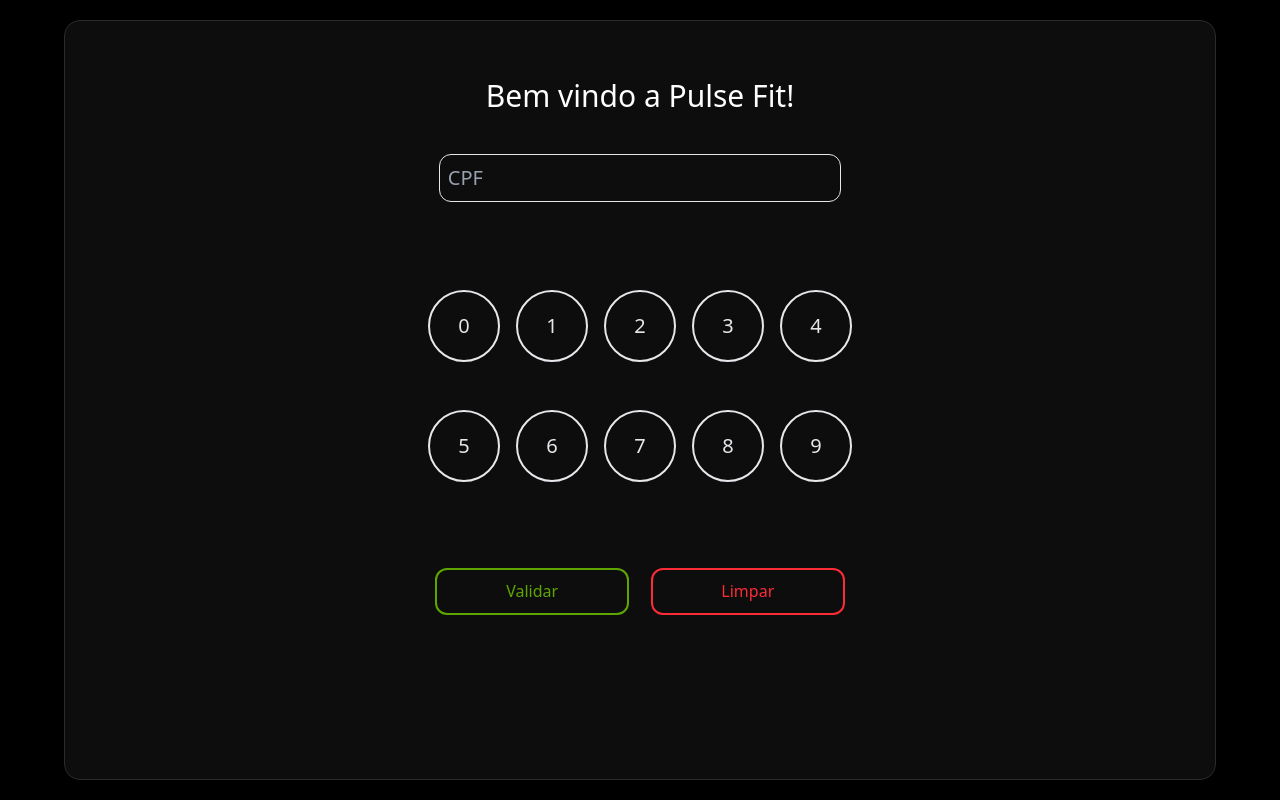
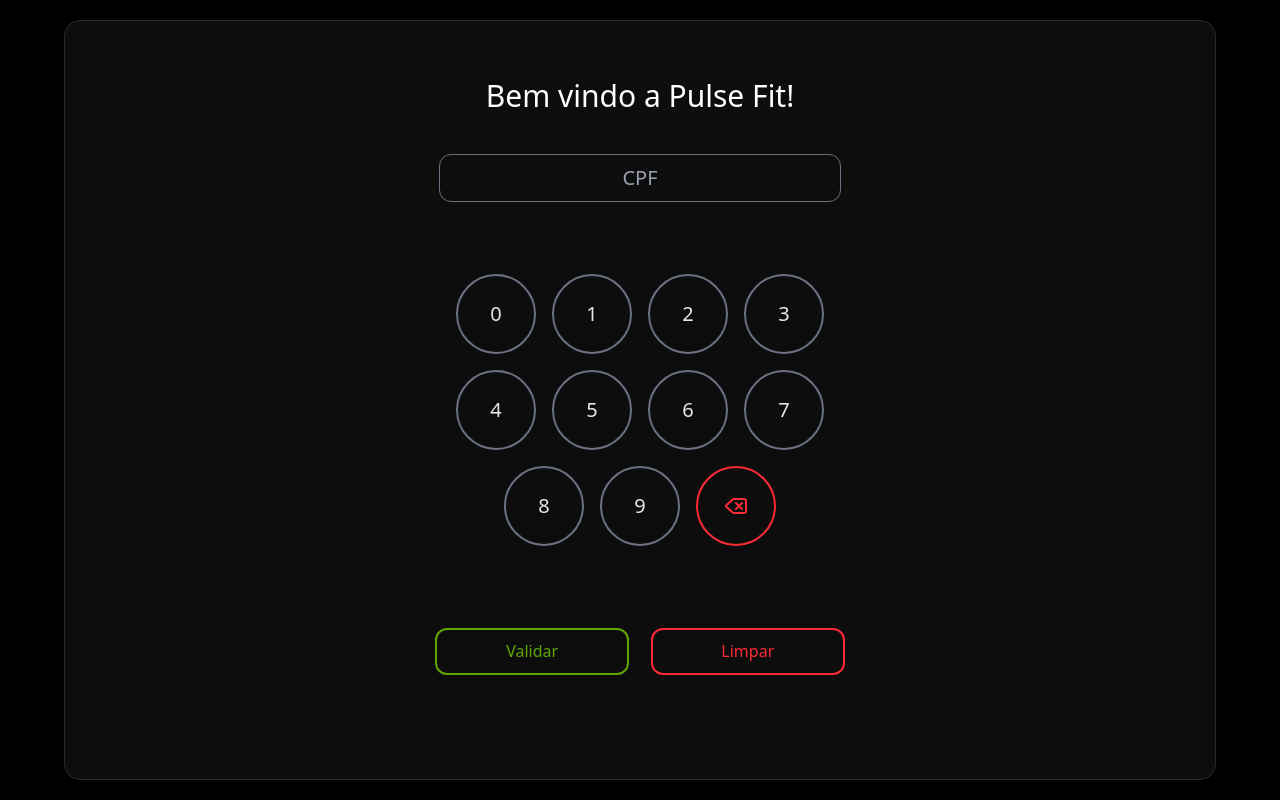
Before and after one commit to joazao-pedroso/projeto-acedemia-users, a Next.js app: page / in a window 1280 px wide. Built offline with nearby package versions, Linux system fonts and the light colour scheme.

Commit message:
mask upd

```diff
--- a/src/app/layout.tsx
+++ b/src/app/layout.tsx
@@ -1,22 +1,19 @@
 import type { Metadata } from "next";
-import { Geist, Geist_Mono, Inter } from "next/font/google";
+import { Geist, Geist_Mono } from "next/font/google";
 import "./globals.css";
 
 const geistSans = Geist({
   variable: "--font-geist-sans",
   subsets: ["latin"],
 });
-const inter = Inter({
-  variable: "--font-inter",  // Variável para a fonte Inter
-  subsets: ["latin"],
-});
+
 const geistMono = Geist_Mono({
   variable: "--font-geist-mono",
   subsets: ["latin"],
 });
 
 export const metadata: Metadata = {
-  title: "Create Next App",
+  title: "Pulse Fit",
   description: "Generated by create next app",
 };
 
--- a/src/app/page.tsx
+++ b/src/app/page.tsx
@@ -1,9 +1,23 @@
 'use client'
 
-import { useState } from "react";
+import { useState } from "react"
+import { Delete } from 'lucide-react'
 
 export default function Home() {
   const [cpf, setCPF] = useState('')
+  const handleCPFChange = (e: React.ChangeEvent<HTMLInputElement>) => {
+    const raw = e.target.value.replace(/\D/g, '')
+    if (raw.length <= 11) {
+      const formatted = raw
+        .replace(/(\d{3})(\d)/, '$1.$2')
+        .replace(/(\d{3})(\d)/, '$1.$2')
+        .replace(/(\d{3})(\d{1,2})$/, '$1-$2');
+
+      e.target.value = formatted;
+      setCPF(raw)
+    }
+  }
+
   const [notFound, setNotFound] = useState(false)
   const [user, setUser] = useState<any>(null)
 
@@ -22,7 +36,9 @@
       }
       return
     }
-
+    const handleBackspace = () => {
+      setCPF((prev) => prev.slice(0, -1));
+    };
     let data = await response.json()
     setUser(data)
 
@@ -32,7 +48,7 @@
   }
 
   return (
-    <div className="flex h-screen bg-black w-full items-center justify-center text-white">
+    <div className="flex  h-screen bg-black w-full items-center justify-center text-white">
       <div className="h-[95%] py-10 shadow-2xl rounded-2xl bg-[#0d0d0d] border border-[#2a2a2a] w-[90%] flex items-center justify-center">
         <div className="lg:w-[50%] md:w-[75%] h-[95%] w-[75%] justify-center items-center flex flex-col">
 
@@ -86,16 +102,18 @@
           </div>
           ) : (
             <>
-              <h1 className="text-3xl mb-10">Bem vindo a Pulse Fit!</h1>
+            <h1 className="text-3xl mb-10 text-center text-white">Bem vindo a Pulse Fit!</h1>
+
             <div className="mb-5 input-text w-[70%] h-[20%]">
               <input
-                  type="number"
+                type="text"
+                max={11}
                 placeholder="CPF"
-                  value={cpf}
+                value={cpf.replace(/(\d{3})(\d)/, '$1.$2').replace(/(\d{3})(\d)/, '$1.$2').replace(/(\d{3})(\d{1,2})$/, '$1-$2')}
                 required
-                  max={11}
-                  onChange={(e) => setCPF(e.target.value)}
-                  className="w-full p-2 text-xl rounded-xl border h-12  border-gray-200 bg-transparet text-gray-200 placeholder-gray-400"
+                onChange={handleCPFChange}
+                className="w-full text-center p-2 text-xl rounded-xl border h-12 border-gray-500 bg-transparent text-gray-200 placeholder-gray-400
+                           transition duration-300 focus:outline-none focus:ring-2 focus:ring-lime-500 hover:border-lime-500"
               />
             </div>
 
@@ -107,27 +125,37 @@
                     type="button"
                     value={i}
                     onClick={() => setCPF(cpf + i)}
-                      className="border-2 hover:border-gray-500 cursor-pointer text-xl bg-transparent hover:bg-transparent text-gray-200 hover:text-gray-500 border-gray-200  rounded-[50%] w-12 h-12 md:w-20 md:h-20 lg:w-18 lg:h-18"
+                    className="border-2 cursor-pointer text-xl text-gray-200 border-gray-500 bg-transparent rounded-full
+                               w-12 h-12 md:w-20 md:h-20 transition duration-300
+                               hover:bg-lime-600 hover:text-white hover:border-lime-600 hover:shadow-lg hover:shadow-lime-500/30"
                   />
                 ))}
+              <button
+                  onClick={() => setCPF((prev) => prev.slice(0, -1))}
+                  className="border-2 cursor-pointer text-xl border-red-500 text-red-500 bg-transparent rounded-full w-12 h-12 md:w-20 md:h-20 flex items-center justify-center transition duration-30 hover:bg-red-500 hover:text-white hover:border-red-500 hover:shadow-lg hover:shadow-red-400/30">
+                  <Delete size={24} />
+              </button>
               </div>
 
-                <div className="mt-10 xl:mt-0 inputs-confirm items-center justify-around flex w-full h-[15%]">
+              <div className="mt-10 xl:mt-15 inputs-confirm items-center justify-around flex w-full h-[15%]">
                 <input
                   type="button"
                   value="Validar"
                   onClick={handleValidateCPF}
-                    className="hover:text-white hover:bg-lime-600 cursor-pointer w-[45%] h-[70%] bg-transparent border-lime-600 border-2 rounded-xl text-lime-600"
+                  className="cursor-pointer w-[45%] h-[70%] bg-transparent border-2 border-lime-600 rounded-xl text-lime-600
+                             transition duration-300 hover:bg-lime-600 hover:text-white hover:shadow-lg hover:shadow-lime-500/30"
                 />
                 <input
                   type="button"
                   value="Limpar"
                   onClick={() => setCPF('')}
-                    className="text-red-500 bg-transparent transition-all cursor-pointer w-[45%] h-[70%] hover:bg-red-600 border-red-500 border-2 rounded-xl hover:text-white"
+                  className="cursor-pointer w-[45%] h-[70%] bg-transparent border-2 border-red-500 rounded-xl text-red-500
+                             transition duration-300 hover:bg-red-600 hover:text-white hover:shadow-lg hover:shadow-red-500/30"
                 />
               </div>
             </div>
           </>
+
           )}
         </div>
       </div>
```
Also changed, not shown: package.json (+7 -6 lines), 1 other file (tests, documents, lock files or other folders). Lines whose indentation alone changed are shown as unchanged.
